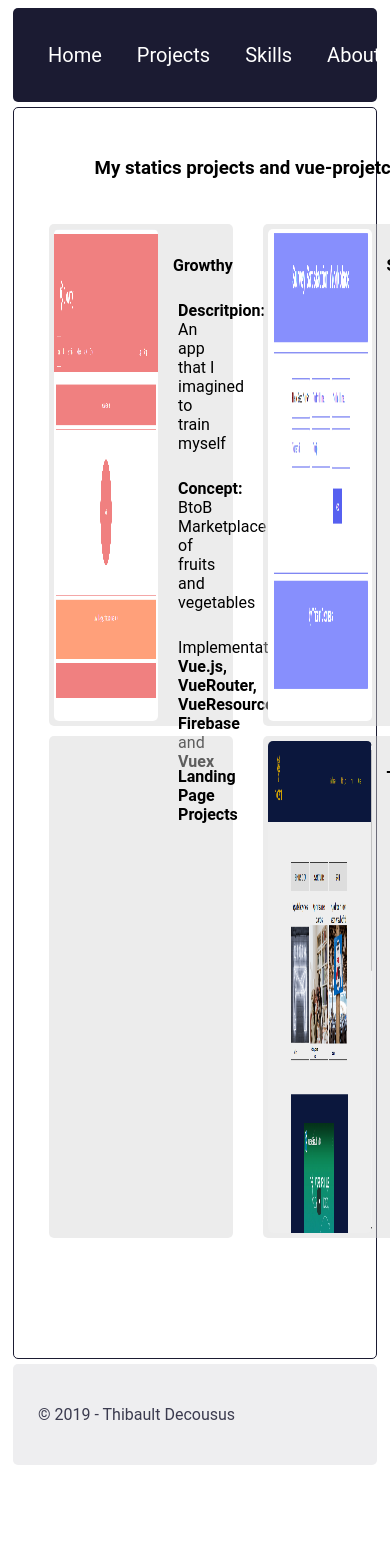
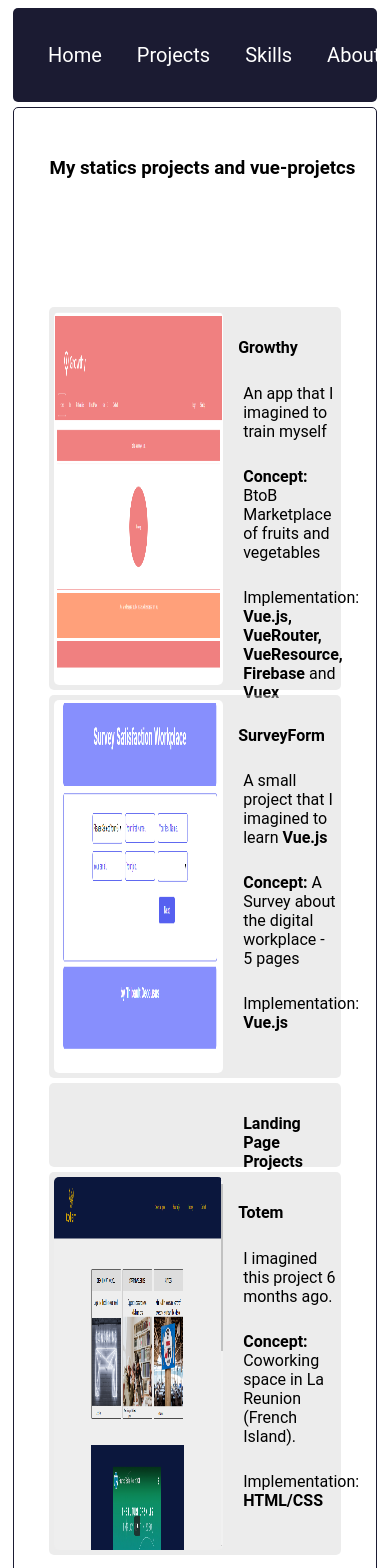
Before and after one commit to Thibault-21/myPortfolio, a Nuxt app: page /projects in a window 390 px wide. Shown: the top 1568 px of the page. Before the commit the page ends 1473 px from the top, so only its background shows below. Built offline with nearby package versions, Linux system fonts and the light colour scheme.

Commit message:
update projects responsivity

```diff
--- a/pages/projects.vue
+++ b/pages/projects.vue
@@ -11,8 +11,7 @@
           <div class="details">
             <h4>Growthy</h4>
               <!-- descritpion -->
-            <p><strong>Descritpion: </strong>
-              An app that I imagined to train myself </p>
+            <p> An app that I imagined to train myself </p>
               <!-- concept  -->
             <p><strong>Concept:</strong> BtoB Marketplace of fruits and vegetables</p>
               <!-- implementation -->
@@ -29,8 +28,7 @@
           <div class="details">
             <h4>SurveyForm</h4>
             <!-- descritpion -->
-            <p><strong>Descritpion: </strong>
-            A small project that I imagined to learn <strong>Vue.js</strong></p>
+            <p>A small project that I imagined to learn <strong>Vue.js</strong></p>
             <!-- concept  -->
             <p><strong>Concept:</strong> A Survey about the digital workplace - 5 pages</p>
             <!-- implementation -->
@@ -52,7 +50,7 @@
           <div class="details">
             <h4>Totem </h4>
             <!-- descritpion -->
-            <p><strong>Descritpion: </strong> I imagined this project 6 months ago.
+            <p>I imagined this project 6 months ago.
             </p>
             <!-- concept  -->
              <p><strong>Concept:</strong>
@@ -94,6 +92,7 @@ export default {
   display: grid;
   height: 100%;
 }
+
 .gallery {
   display: grid;
   grid-template-columns: 50% 50%;
@@ -163,12 +162,7 @@ img {
   grid-row-start: 3;
   grid-row-end: 4;
 }
-.brick-5 {
-  grid-column-start: 1;
-  grid-column-end: 2;
-  grid-row-start: 4;
-  grid-row-end: 5;
-}
+
 video {
   border-radius: 5px;
   border: 10px solid white;
@@ -177,4 +171,49 @@ video {
 p {
   padding: 5px;
 }
+/* mobile phone */
+@media only screen and (max-width: 768px) {
+  .gallery {
+    display: grid;
+    grid-template-columns: 100%;
+    grid-template-rows: 10% 25% 25% 5% 25%;
+    grid-gap: 15px;
+  }
+  .brick {
+    display: grid;
+    grid-template-columns: 60% 40%;
+    grid-template-rows: 100%;
+    grid-gap: 10px;
+
+    background-color: rgba(211, 211, 211, 0.438);
+    border-radius: 5px;
+    padding: 5px;
+    margin: 5px;
+    height: 100%;
+  }
+  .brick-1 {
+    grid-column-start: 1;
+    grid-column-end: 2;
+    grid-row-start: 2;
+    grid-row-end: 3;
+  }
+  .brick-2 {
+    grid-column-start: 1;
+    grid-column-end: 2;
+    grid-row-start: 3;
+    grid-row-end: 4;
+  }
+  .brick-3 {
+    grid-column-start: 1;
+    grid-column-end: 2;
+    grid-row-start: 4;
+    grid-row-end: 5;
+  }
+  .brick-4 {
+    grid-column-start: 1;
+    grid-column-end: 2;
+    grid-row-start: 5;
+    grid-row-end: 6;
+  }
+}
 </style>
```
